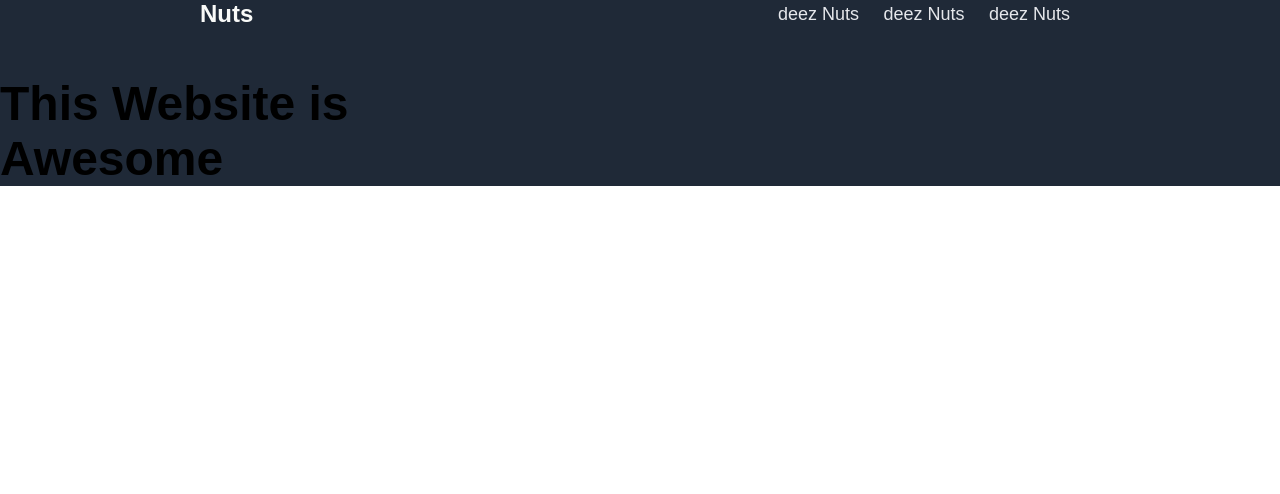
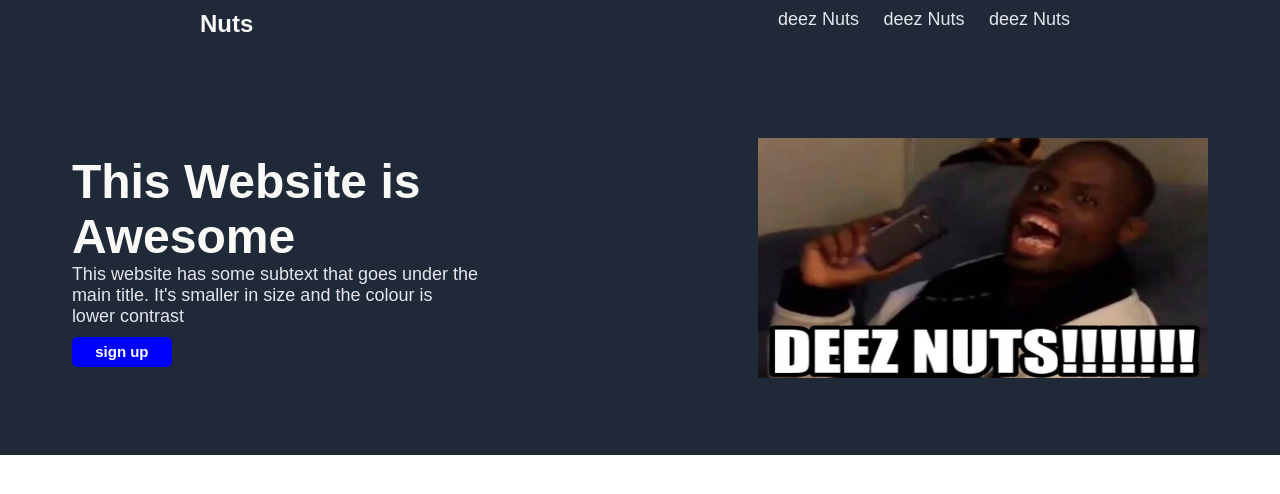
Before and after one commit to RushbhXD/Landing-page, a plain HTML site: page index.html in a window 1280 px wide. Drawn offline with Linux system fonts and the light colour scheme.

Commit message:
complete hero section

```diff
--- a/index.html
+++ b/index.html
@@ -18,13 +18,26 @@
         </div>
       </div>
       <div class="main-content">
-          <p class="hero-main-text">This Website is
-             <br> Awesome
-            </p>
+        <div class="content">
+          <div class="hero-main-text">
+            This Website is <br />
+            Awesome
+          </div>
+          <div class="hero-subtext">
+            This website has some subtext that goes under the <br />
+            main title. It's smaller in size and the colour is <br />
+            lower contrast
+          </div>
 
+          <div class="hero-button">
+            <button>sign up</button>
+          </div>
+        </div>
 
+        <div>
+          <img class="img-nuts" src="nuts.webp" alt="" />
+        </div>
       </div>
     </div>
-
   </body>
 </html>
--- a/style.css
+++ b/style.css
@@ -1,12 +1,14 @@
 body{
     margin: 0%;
     font-family: sans-serif;
+
 }
 
 /* HEADER START  */
 
 .hero{
     background-color: #1f2937;
+    height: 455px;
 }
 
 .header{
@@ -22,13 +24,15 @@ body{
     color: #f9faf8;
     text-decoration: none;
     font-weight: bold;
+    margin-top: 10px;
 }
 
 .link{
     font-size: 18px;
     color: #e5e7eb;
     text-decoration: none;
-    margin: 0 10px;
+    margin: 0px 10px;
+
 }
 link.link3{
     font-size: 18px;
@@ -41,14 +45,43 @@ link.link3{
 
 /* HERO START */
 
+.main-content{
+    display: flex;
+    align-items: center ;
+    justify-content: center;
+    gap: 280px;
+    margin-top: 100px;
+
+}
+
+
 .hero-main-text{
     font-size: 48px;
-    font-weight: bolder;
+    font-weight: 900;
+    color: #f9faf8;
 }
 
 .hero-subtext{
-    font-size: 24px;
-
+    font-size: 18px;
+    color: #e5e5eb;
 }
 
+button{
+    background-color: blue;
+    border-radius: 5px;
+    border: 1px solid blue;
+    font-size: 15px;
+    font-weight: bold;
+    width: 100px;
+    height: 30px;
+    margin-top: 10px;
+    color: white;
+}
+
+.img-nuts{
+    height: 240px;
+    width: 450px;
+}
+
+
 /* HERP END */
```
Also changed, not shown: nuts.webp (added).
